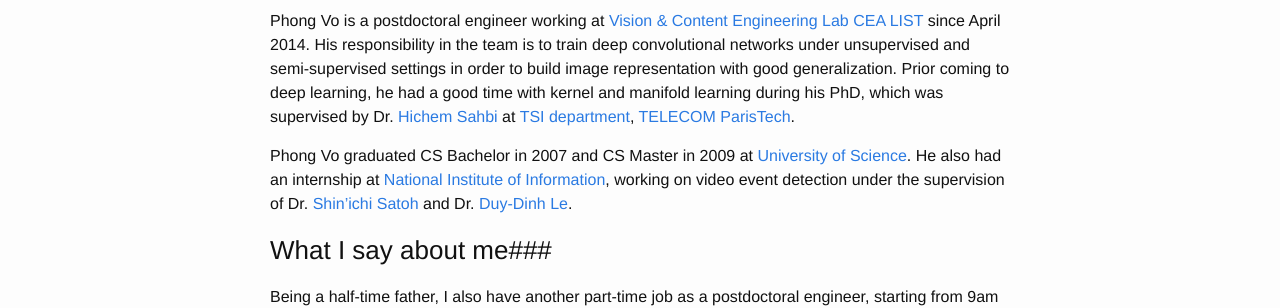
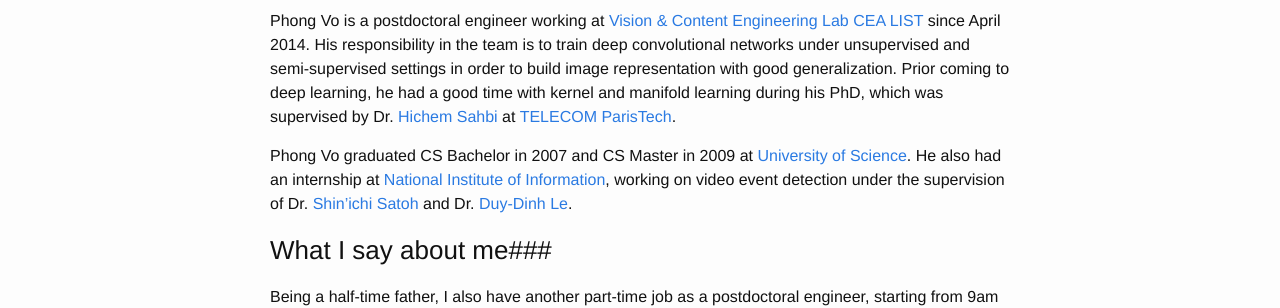
Before and after one commit to vodp/vodp.github.io, a Jekyll site: the page built from about.md, in a window 1280 px wide. Shown: the part 209-517 px from the top of the page. Built offline with Jekyll 4.4.1, drawn with Linux system fonts in a browser that asks for light colours.

Commit message:
Update about.md

```diff
--- a/about.md
+++ b/about.md
@@ -5,7 +5,7 @@
 ---
 
 ###Some people I used to know say about me###
-Phong Vo is a postdoctoral engineer working at [Vision & Content Engineering Lab](http://www.kalisteo.eu/en/index.htm) [CEA LIST](http://www-list.cea.fr/index.php/en/) since April 2014. His responsibility in the team is to train deep convolutional networks under unsupervised and semi-supervised settings in order to build image representation with good generalization. Prior coming to deep learning, he had a good time with kernel and manifold learning during his PhD, which was supervised by Dr. [Hichem Sahbi](http://perso.telecom-paristech.fr/~sahbi/) at [TSI department](http://www.tsi.telecom-paristech.fr/), [TELECOM ParisTech](http://www.telecom-paristech.fr/).
+Phong Vo is a postdoctoral engineer working at [Vision & Content Engineering Lab](http://www.kalisteo.eu/en/index.htm) [CEA LIST](http://www-list.cea.fr/index.php/en/) since April 2014. His responsibility in the team is to train deep convolutional networks under unsupervised and semi-supervised settings in order to build image representation with good generalization. Prior coming to deep learning, he had a good time with kernel and manifold learning during his PhD, which was supervised by Dr. [Hichem Sahbi](http://perso.telecom-paristech.fr/~sahbi/) at [TELECOM ParisTech](http://www.telecom-paristech.fr/).
 
 Phong Vo graduated CS Bachelor in 2007 and CS Master in 2009 at [University of Science](http://www.hcmus.edu.vn/en/index.php). He also had an internship at [National Institute of Information](http://www.nii.ac.jp/en/), working on video event detection under the supervision of Dr. [Shin'ichi Satoh](http://research.nii.ac.jp/~satoh/) and Dr. [Duy-Dinh Le](http://satoh-lab.ex.nii.ac.jp/users/ledduy/).
 
```
